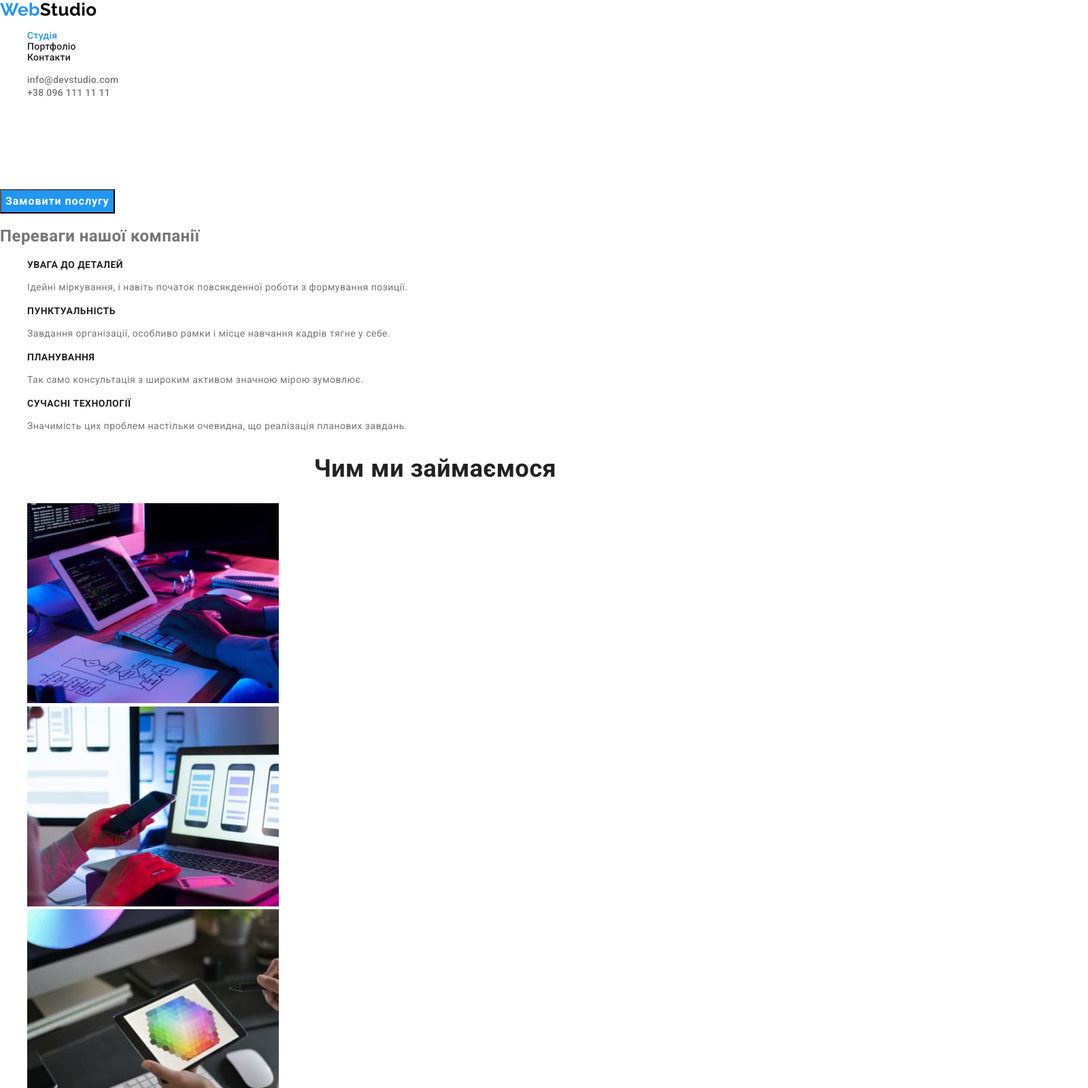
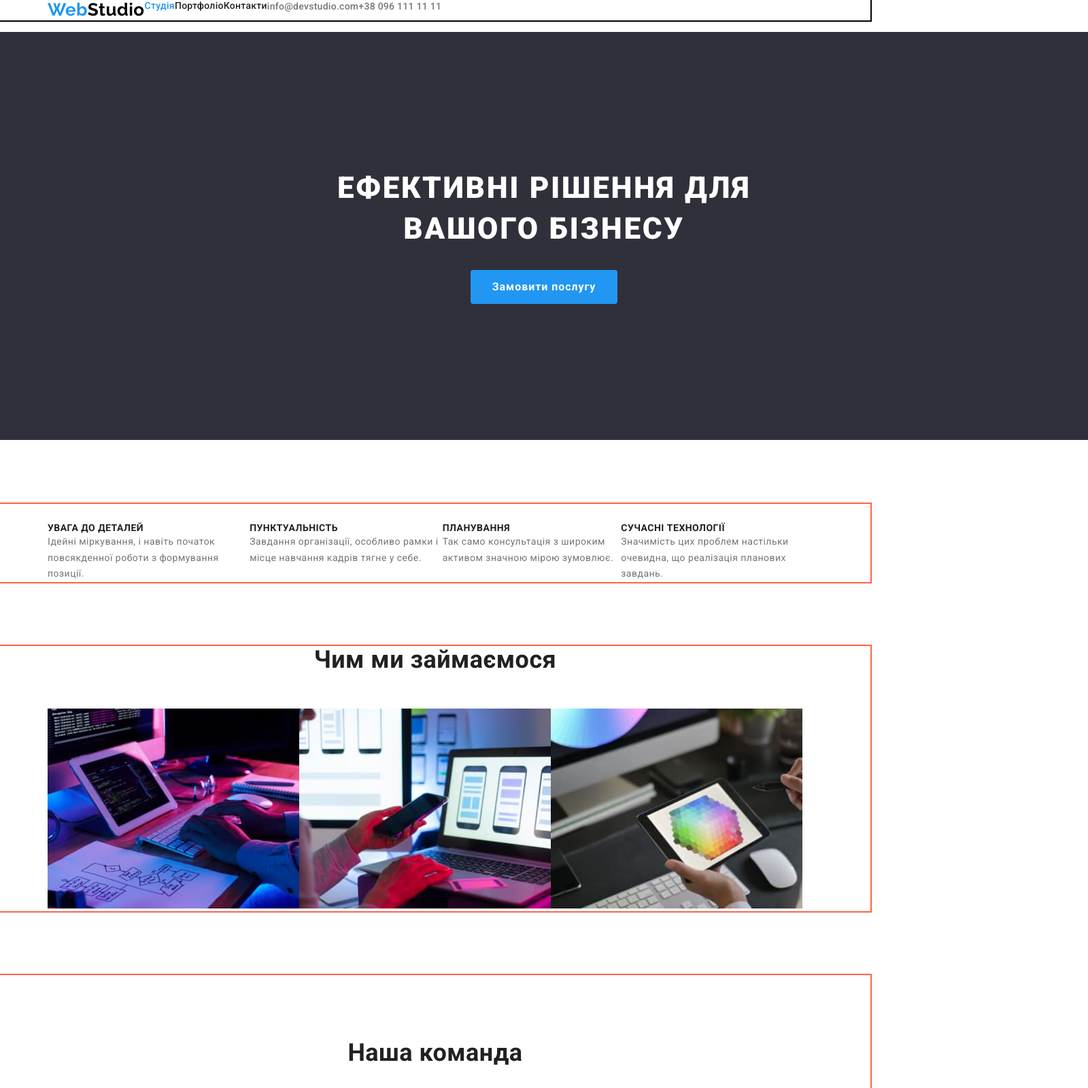
Before and after one commit to YevhenYe/training-hard, a plain HTML site: page index.html in a window 1280 px wide. Shown: the top 1600 px of the page at 68% size, 1600 px wide, since content can reach past the window. Drawn offline with nearby package versions, Linux system fonts and the light colour scheme.

Commit message:
добавляет margin

```diff
--- a/css/styles.css
+++ b/css/styles.css
@@ -1,69 +1,106 @@
+html{box-sizing: border-box;}
+*,
+*::before,
+*::after {
+  box-sizing: inherit;}
 
 body {
   color: var(--primary-text-color);
   font-family: "Roboto", sans-serif;
   letter-spacing: 0.03em;
+margin: 0;}
 
-}
+h1,h2,h3,h4,h5,h6,p{margin-top: 0;
+margin-bottom: 0;}
 
 
 .list {list-style: none;
- }
+padding: 0;
+margin: 0;}
 
 :root{
 --title-text-color:#212121;
 --primary-text-color:#757575;
 --accent-color:#2196F3;
-  --primary-bg-color:#F5F4FA;
-}
+--primary-bg-color:#F5F4FA;}
+
 /* кнопка */
+
 .btn:hover,
 .btn:focus {
-  background-color: var(--accent-color);
-}
+background-color: var(--accent-color);}
 
 .btn {
-  cursor: pointer;
-}
+cursor: pointer;}
+
+.container {width:1170px;
+padding: 0px 15px;
+margin: 0 auto;}
+
 
 /* header */
+
 /* logo */
+.container-header{display: flex;}
+
+
+
+.page-header{outline: 2px solid black}
+
 .logo{color:var(--accent-color);
 text-decoration: none;
 font-size: 26px;
-  font-family: "Raleway", sans-serif;
+font-family: "Raleway", sans-serif;}
 
-}
+.logo-s{color:#000000;}
 
-.logo-s{color:#000000;
-}
 /* nav */
+
 .nav{
 font-weight: 500;
 font-size: 14px;
-  letter-spacing: 0.02em;
+letter-spacing: 0.02em;}
 
-  }
+.item-nav {
+display: block;}
+
+.site-nav{display: flex;}
+
 .site-nav .link {color:var(--title-text-color);
 text-decoration: none;}
+
 .site-nav .link:hover,
 .site-nav .link:focus{color:var(--accent-color)}
-.link.studio {color: var(--accent-color);
-}
+
+.link.studio {color: var(--accent-color);}
+
 .link.portfolio{color: var(--accent-color);}
+
 /* contacts */
 
 .site-contacts .contacts{color:var(--primary-text-color);
 text-decoration: none;
 font-weight: 500;
 font-size: 14px;
-  letter-spacing: 0.02em;
+letter-spacing: 0.02em;}
+
+.item-contacts{display: block;}
+
+
+.box-contacts > .site-contacts{display: flex;
 }
+
 .site-contacts .contacts:hover,
 .site-contacts .contacts:focus{color:var(--accent-color)}
 
 
 /* section hero */
+.hero{background: #2f303a;
+width: 1600px;
+height: 600px;
+text-align: center;
+margin: 0 auto;}
+
 .hero-title{color:#ffffff;
 font-weight: 900;
 font-size: 44px;
@@ -71,7 +108,11 @@ text-decoration: none;
 letter-spacing: 0.06em;
 text-transform: uppercase;
 text-align: center;
-  }
+margin-top: 17px;
+max-width: 696px;
+margin-left: auto;
+margin-right: auto;
+padding-top: 200px;}
 
 .hero-btn{background-color: var(--accent-color);
 color:#ffffff;
@@ -79,70 +120,107 @@ color:#ffffff;
 font-size: 16px;
 line-height: 1.87;
 letter-spacing: 0.06em;
-  }
-
+border: none;
+border-radius: 4px;
+min-width: 216px;
+height: 50px;
+padding: 10px 32px;
+text-align: center;
+margin-top: 30px;}
 
 /* section advandage */
 
+.visibility{outline: 2px solid red;
+margin-top: 94px;
+visibility: hidden;}
+
+
+.advandage .list{display: flex;
+padding-top: 0px;}
+
+.item-advandage {
+display: block;}
+
+.section{outline: 2px solid tomato;}
 
 .list .title{color: var(--title-text-color);
 font-size: 14px;
-  text-transform: uppercase;
-  }
+text-transform: uppercase;}
+
 .section .text{
 font-size: 14px;
 line-height: 1.71;}
+
 /* section our works */
+
 .title.work {
 font-size: 36px;
 text-align: center;
 color: var(--title-text-color);
-                }
+margin-top: 94px;
+padding-bottom: 50px;}
+
+.list-work{display: flex;}
+
+.list-work.item-work{display: block;}
+
 /* section name */
+
 .title.team {
 font-size: 36px;
 text-align: center;
 color: var(--title-text-color);
-        }
+margin-top: 94px;padding-top: 94px;
+padding-bottom: 50px;}
+
 .title.name{
 font-weight: 500;
 font-size: 16px;}
 .text.proffesion{
-      font-size: 16px;
-      }
+font-size: 16px;}
+
+.list-team{padding-bottom: 86px;
+display: flex;}
+
+.item-team{display: block;}
 
 /* footer */
+
+.logo.logo-footer{display: block;
+  padding-top: 60px;
+padding-bottom: 20px;
+margin-top: 8px;}
+
 .address{background-color:black;}
+
 .address .contacts-footer{
 font-style: normal;
 font-size: 14px;
 line-height: 1.71;
-
 color: rgba(255, 255, 255, 0.6);}
 
 .city{color: #FFFFFF;}
+
 .contacts-footer:hover,
 .contacts-footer:focus{color: var(--accent-color);}
+
 .town{font-style: normal;
 font-size: 14px;
 line-height: 1.71;
-
 color: #fff;}
-
 
 
 /* PORTFOLIO */
 .btn-portfolio{
 background-color: var(--primary-bg-color);
 
-  color: var(--title-text-color);
-}
+color: var(--title-text-color);}
 
 .btn-portfolio{
 font-weight: 500;
 font-size: 16px;
-  line-height: 1.62;
-}
+line-height: 1.62;}
+
 .list .title-portfolio{
 font-size: 18px;
 line-height: 2;
@@ -151,5 +229,4 @@ color:#ffffff;
 
 .list .text-portfolio{
 font-size: 16px;
-      line-height: 1.87;
-  }
+line-height: 1.87;}
--- a/index.html
+++ b/index.html
@@ -17,72 +17,89 @@
     <link rel="stylesheet" href="./css/styles.css" />
   </head>
   <body>
+
     <!--шапка сайта-->
-    <header>
+
+    <header class="page-header">
+      <div class="container container-header">
+        <div class="box-nav">
           <a href="./index.html" class="logo" lang="en"
             >Web<span class="logo-s">Studio</span></a
           >
+        </div>
         <nav class="nav">
           <ul class="list site-nav">
-          <li><a href="./index.html" class="link studio">Студія</a></li>
+            <li class="item-nav"><a href="./index.html" class="link studio">Студія</a></li>
             <li>
               <a href="./portfolio.html" class="link">Портфоліо</a>
-          </li>
-          <li><a href="" class="link">Контакти</a></li>
+            </li class="item-nav">
+            <li class="item-nav"><a href="" class="link">Контакти</a></li>
           </ul>
         </nav>
-      <div>
+        <div class="box-contacts">
           <ul class="list site-contacts">
-          <li><a href="" class="link contacts">info@devstudio.com</a></li>
-          <li><a href="" class="link contacts">+38 096 111 11 11</a></li>
+            <li class="item-contacts"><a href="" class="link contacts">info@devstudio.com</a></li>
+            <li class="item-contacts"><a href="" class="link contacts">+38 096 111 11 11</a></li>
           </ul>
         </div>
+      </div>
     </header>
+
     <!--главный  контент страници -->
+
     <main>
+
       <!-- секция герой-->
+
       <section class="hero">
         <h1 class="hero-title">Ефективні рішення для вашого бізнесу</h1>
         <button class="hero-btn btn" type="button">Замовити послугу</button>
       </section>
+
       <!--приимущества компании-->
+
       <section class="section">
-        <h2 class="">Переваги нашої компанії</h2>
+        <div class="container advandage">
+          <h2 class="visibility">Переваги нашої компанії</h2>
           <ul class="list">
-          <li>
+            <li class="item-advandage">
               <h3 class="title">УВАГА ДО ДЕТАЛЕЙ</h3>
               <p class="text">
                 Ідейні міркування, і навіть початок повсякденної роботи з
                 формування позиції.
               </p>
             </li>
-          <li>
+            <li class="item-advandage">
               <h3 class="title">ПУНКТУАЛЬНІСТЬ</h3>
               <p class="text">
-              Завдання організації, особливо рамки і місце навчання кадрів тягне
-              у себе.
+                Завдання організації, особливо рамки і місце навчання кадрів
+                тягне у себе.
               </p>
             </li>
-          <li>
+            <li class="item-advandage">
               <h3 class="title">ПЛАНУВАННЯ</h3>
               <p class="text">
                 Так само консультація з широким активом значною мірою зумовлює.
               </p>
             </li>
-          <li>
+            <li class="item-advandage">
               <h3 class="title">СУЧАСНІ ТЕХНОЛОГІЇ</h3>
               <p class="text">
-              Значимість цих проблем настільки очевидна, що реалізація планових
-              завдань.
+                Значимість цих проблем настільки очевидна, що реалізація
+                планових завдань.
               </p>
             </li>
           </ul>
+        </div>
       </section>
+
       <!--чем мы занимаемся-->
+
       <section class="section">
+        <div class="container">
           <h2 class="title work">Чим ми займаємося</h2>
-        <ul class="list">
-          <li>
+          <ul class="list list-work">
+            <li class="item-work">
               <img
                 width="370"
                 height="294"
@@ -90,7 +107,7 @@
                 alt="займається програмуванням"
               />
             </li>
-          <li>
+            <li class="item-work">
               <img
                 width="370"
                 height="294"
@@ -98,7 +115,7 @@
                 alt="программа працює як на мобильному телефоні так і на ноутбуці"
               />
             </li>
-          <li>
+            <li class="item-work">
               <img
                 width="370"
                 height="294"
@@ -107,12 +124,16 @@
               />
             </li>
           </ul>
+        </div>
       </section>
+
       <!--члены компании-->
+
       <section class="section">
+        <div class="container">
           <h2 class="title team">Наша команда</h2>
-        <ul class="list">
-          <li>
+          <ul class="list list-team">
+            <li class="item-team">
               <img
                 width="270"
                 height="260"
@@ -122,7 +143,7 @@
               <h3 class="title name">Ігор Дем'яненко</h3>
               <p class="text proffesion" lang="en">Product Designer</p>
             </li>
-          <li>
+            <li class="item-team">
               <img
                 width="270"
                 height="260"
@@ -132,7 +153,7 @@
               <h3 class="title name">Ольга Рєпіна</h3>
               <p class="text proffesion" lang="en">Frontend Developer</p>
             </li>
-          <li>
+            <li class="item-team">
               <img
                 width="270"
                 height="260"
@@ -142,7 +163,7 @@
               <h3 class="title name">Микола Тарасов</h3>
               <p class="text proffesion" lang="en">Marketing</p>
             </li>
-          <li>
+            <li class="item-team">
               <img
                 width="270"
                 height="260"
@@ -153,12 +174,16 @@
               <p class="text proffesion" lang="en">UI Designer</p>
             </li>
           </ul>
+        </div>
       </section>
-      <!--не нужное-->
+
     </main>
+
     <!--подвал сайта-->
+
     <footer>
-      <a href="./index.html" class="logo" lang="en"
+      <div>
+      <a href="./index.html" class="logo logo-footer" lang="en"
         >Web<span class="logo-s">Studio</span></a
       >
       <address class="address">
@@ -171,5 +196,6 @@
         </ul>
       </address>
     </footer>
+    </div>
   </body>
 </html>
```
Also changed, not shown: portfolio.html (+4 -0 lines). Lines whose indentation alone changed are shown as unchanged.
